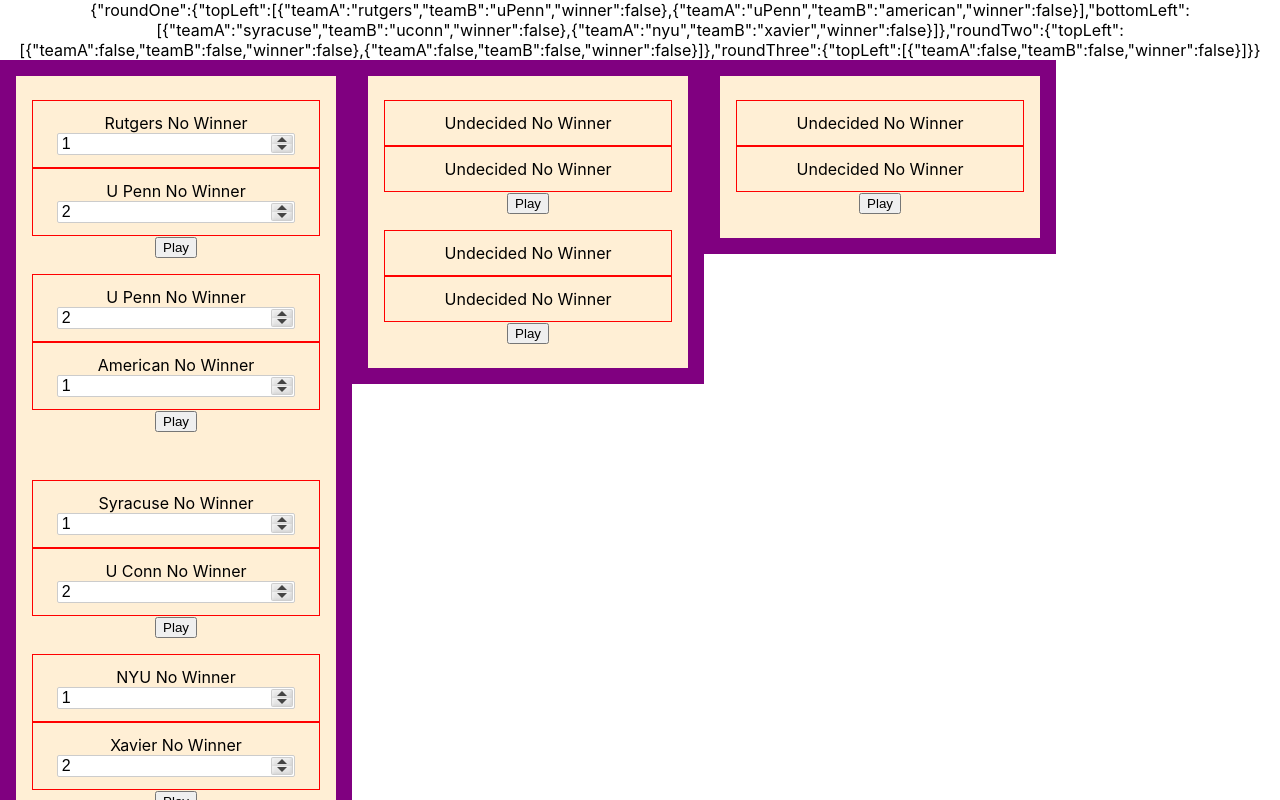
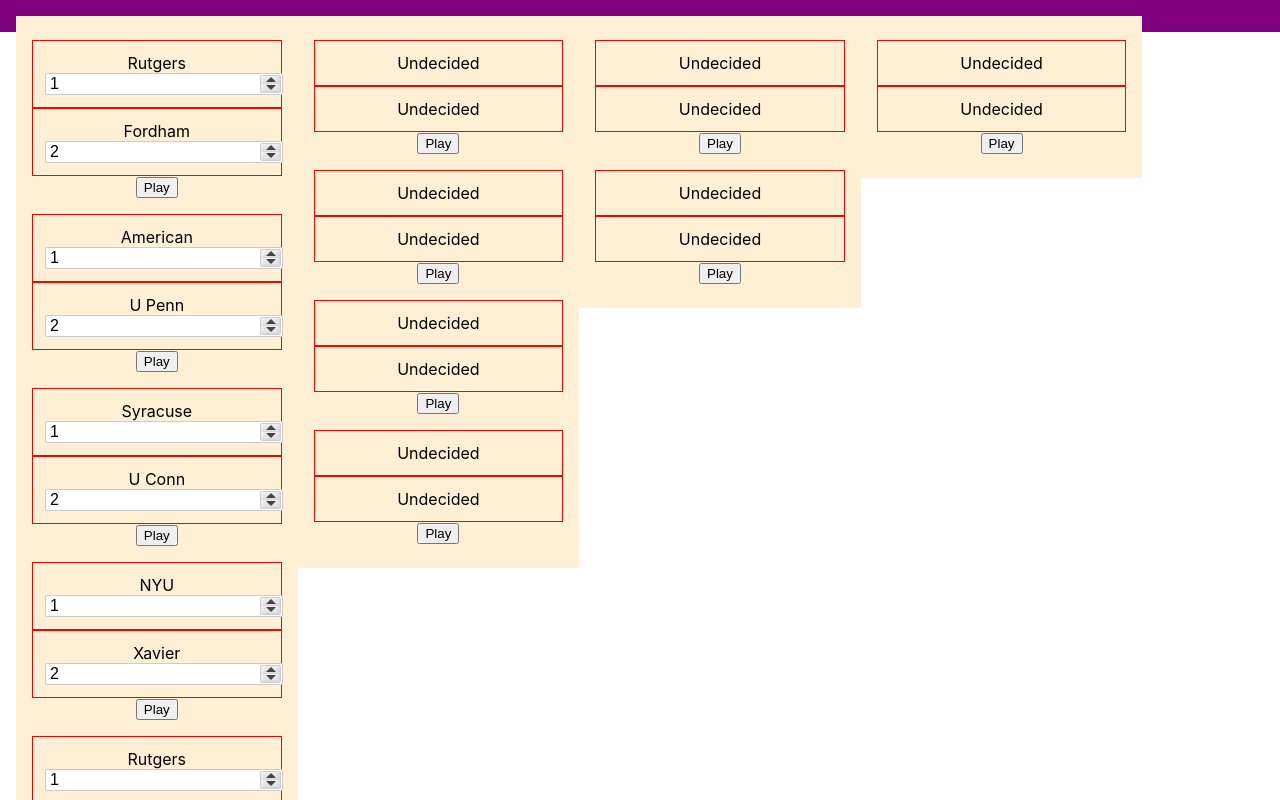
Before and after one commit to skladany/react-madness, a React (Create React App) app: page / in a window 1280 px wide. Shown: the top 800 px of the page. Built offline with nearby package versions, Linux system fonts and the light colour scheme.

Commit message:
Finally getting things flowing down the state tree

```diff
--- a/src/bracket-team-data.js
+++ b/src/bracket-team-data.js
@@ -1,28 +1,39 @@
-/* TopLeft:
-Round1: 0-15
-Round2: 16-23
-Round3: 24-27
-Round4: 28-19
-FinalFour: 30 */
-
 const bracket = {
-  roundOne: {
-    topLeft: [
+  topLeft: {
+    0: [
       {
         teamA: "rutgers",
+        teamB: "fordham",
+        winner: false
+      },
+      {
+        teamA: "american",
         teamB: "uPenn",
         winner: false
       },
       {
-        teamA: "uPenn",
-        teamB: "american",
+        teamA: "syracuse",
+        teamB: "uConn",
         winner: false
-      }
-    ],
-    bottomLeft: [
+      },
+      {
+        teamA: "nyu",
+        teamB: "xavier",
+        winner: false
+      },
+      {
+        teamA: "rutgers",
+        teamB: "fordham",
+        winner: false
+      },
+      {
+        teamA: "american",
+        teamB: "uPenn",
+        winner: false
+      },
       {
         teamA: "syracuse",
-        teamB: "uconn",
+        teamB: "uConn",
         winner: false
       },
       {
@@ -30,10 +41,18 @@
         teamB: "xavier",
         winner: false
       }
-    ]
-  },
-  roundTwo: {
-    topLeft: [
+    ],
+    1: [
+      {
+        teamA: false,
+        teamB: false,
+        winner: false
+      },
+      {
+        teamA: false,
+        teamB: false,
+        winner: false
+      },
       {
         teamA: false,
         teamB: false,
@@ -44,10 +63,20 @@
         teamB: false,
         winner: false
       }
-    ]
-  },
-  roundThree: {
-    topLeft: [
+    ],
+    2: [
+      {
+        teamA: false,
+        teamB: false,
+        winner: false
+      },
+      {
+        teamA: false,
+        teamB: false,
+        winner: false
+      }
+    ],
+    3: [
       {
         teamA: false,
         teamB: false,
@@ -83,9 +112,9 @@
     slug: "syracuse",
     seed: "1"
   },
-  uconn: {
+  uConn: {
     name: "U Conn",
-    slug: "uconn",
+    slug: "uConn",
     seed: "2"
   },
   nyu: {
--- a/src/components/App.jsx
+++ b/src/components/App.jsx
@@ -1,7 +1,6 @@
 import React, { Component } from "react";
 import styled from "styled-components";
-import Matchup from "./Matchup";
-import Team from "./Team";
+import Bracket from "./Bracket";
 import { bracket, teams } from "../bracket-team-data";
 import "../css/App.css";
 
@@ -11,30 +10,20 @@
   color: palevioletred;
 `;
 
-const Division = styled.section`
-  padding: 1em;
-  background: papayawhip;
-`;
-
-const Round = styled.section`
-  width: 25%;
-  float: left;
-  padding: 1em;
-  background: purple;
-`;
-
 class App extends Component {
   state = {
-    bracket: {},
-    teams: {}
+    bracket,
+    teams,
+    matchId: 4
   };
 
-  componentDidMount() {
-    this.setState({
-      bracket,
-      teams
-    });
-  }
+  // componentDidMount() {
+  //   this.setState({
+  //     bracket,
+  //     teams,
+  //     matchId: 4
+  //   });
+  // }
 
   handleSeedChange = (valueAsNumber, valueAsString, input) => {
     const slug = input.name;
@@ -48,23 +37,24 @@
     });
   };
 
-  determineWinner = (teamA, teamB, round, division) => {
-    // Change state of matchup to Rutgers as winner,
-    // but how do we know where in the state bracket?
-
-    // Need to record the "path" in the state somehow?
-
-    console.log(teamA);
-    console.log(teamB);
+  determineWinner = (teamA, teamB, round, division, matchId) => {
+    // State is updating, but not getting passed down to round 2 as it should
 
     // Arbitrary set state of teamA to "win"
-    const bracket = { ...this.state.bracket };
+    let bracket = { ...this.state.bracket };
 
-    console.log(bracket);
+    bracket[division][round][matchId].winner = teamA.slug;
 
-    console.log("here", bracket[round][division]);
+    // Set up next match as well
+    const nextRound = parseInt(round) + 1;
+    const nextMatchId = Math.floor(matchId / 2);
+    const teamLocation = matchId % 2 ? "teamB" : "teamA";
 
-    bracket[round][division][0].winner = "rutgers";
+    // For now, always pick the "top" team, eventually will be random
+    const winningTeamSlug = teamA.slug;
+    // const winningTeamSlug = matchId % 2 ? teamB.slug : teamA.slug;
+
+    bracket[division][nextRound][nextMatchId][teamLocation] = winningTeamSlug;
 
     this.setState({
       bracket
@@ -74,33 +64,13 @@
   render() {
     return (
       <div className="App">
-        <div>{JSON.stringify(this.state.bracket)}</div>
-        {Object.keys(this.state.bracket).map((round, i) => (
-          <Round>
-            {Object.keys(this.state.bracket[round]).map(division => (
-              <Division>
-                {this.state.bracket[round][division].map(matchup => (
-                  <Matchup
-                    determineWinner={this.determineWinner}
-                    round={round}
-                    division={division}
-                  >
-                    <Team
-                      team={this.state.teams[matchup.teamA]}
-                      winner={matchup.winner}
-                      handleSeedChange={this.handleSeedChange}
-                    />
-                    <Team
-                      team={this.state.teams[matchup.teamB]}
-                      winner={matchup.winner}
-                      handleSeedChange={this.handleSeedChange}
-                    />
-                  </Matchup>
-                ))}
-              </Division>
-            ))}
-          </Round>
-        ))}
+        {/* <div>{JSON.stringify(this.state.bracket)}</div> */}
+        <Bracket
+          bracket={this.state.bracket}
+          teams={this.state.teams}
+          handleSeedChange={this.handleSeedChange}
+          determineWinner={this.determineWinner}
+        />
       </div>
     );
   }
--- /dev/null
+++ b/src/components/Bracket.jsx
@@ -0,0 +1,59 @@
+import React, { Component } from "react";
+import styled from "styled-components";
+import Matchup from "./Matchup";
+import Team from "./Team";
+
+const Division = styled.section`
+  display: block;
+  padding: 1em;
+  background: purple;
+  clear: both;
+`;
+
+const Round = styled.section`
+  width: 20%;
+  float: left;
+  padding: 1em;
+  background: papayawhip;
+`;
+
+class Bracket extends React.Component {
+  render() {
+    return (
+      <>
+        {Object.keys(this.props.bracket).map((division, d) => (
+          <Division key={d}>
+            {Object.keys(this.props.bracket[division]).map((round, r) => (
+              <Round key={r}>
+                {this.props.bracket[division][round].map((matchup, m) => (
+                  <Matchup
+                    determineWinner={this.props.determineWinner}
+                    round={round}
+                    division={division}
+                    matchId={m}
+                    key={m}
+                  >
+                    <Team
+                      team={this.props.teams[matchup.teamA]}
+                      round={round}
+                      winner={matchup.winner}
+                      handleSeedChange={this.props.handleSeedChange}
+                    />
+                    <Team
+                      team={this.props.teams[matchup.teamB]}
+                      round={round}
+                      winner={matchup.winner}
+                      handleSeedChange={this.props.handleSeedChange}
+                    />
+                  </Matchup>
+                ))}
+              </Round>
+            ))}
+          </Division>
+        ))}
+      </>
+    );
+  }
+}
+
+export default Bracket;
--- a/src/components/Matchup.jsx
+++ b/src/components/Matchup.jsx
@@ -11,11 +11,14 @@
     const { team: teamA } = children[0].props;
     const { team: teamB } = children[1].props;
 
+    console.log(children);
+
     this.props.determineWinner(
       teamA,
       teamB,
       this.props.round,
-      this.props.division
+      this.props.division,
+      this.props.matchId
     );
   };
 
@@ -23,6 +26,7 @@
     return (
       <Wrapper>
         {this.props.children}
+        {/* {this.props.matchId} */}
         <button onClick={() => this.handleDetermineWinner(this.props.children)}>
           Play
         </button>
--- a/src/components/Team.jsx
+++ b/src/components/Team.jsx
@@ -43,6 +43,7 @@
     const teamName = this.props.team ? `${this.props.team.name}` : "Undecided";
 
     const teamSeed = this.props.team ? (
+      this.props.round == 0 ? (
         <NumericInput
           min={1}
           max={64}
@@ -51,12 +52,15 @@
           onChange={this.props.handleSeedChange}
         />
       ) : (
+        <div>{this.props.team.seed}</div>
+      )
+    ) : (
       ""
     );
 
     return (
       <TeamDiv className={teamStatus}>
-        {teamName} {teamStatus}
+        {teamName}
         {teamSeed}
       </TeamDiv>
     );
```
Also changed, not shown: 1 other file (tests, documents, lock files or other folders). Lines whose indentation alone changed are shown as unchanged.
